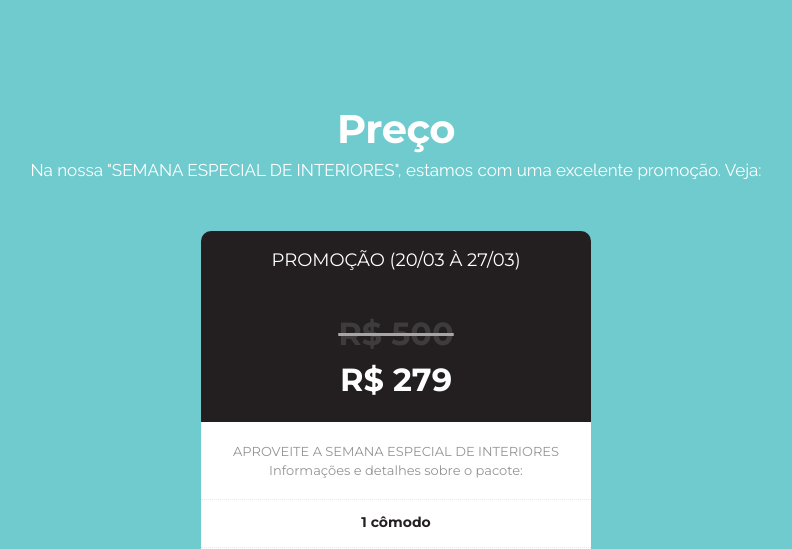
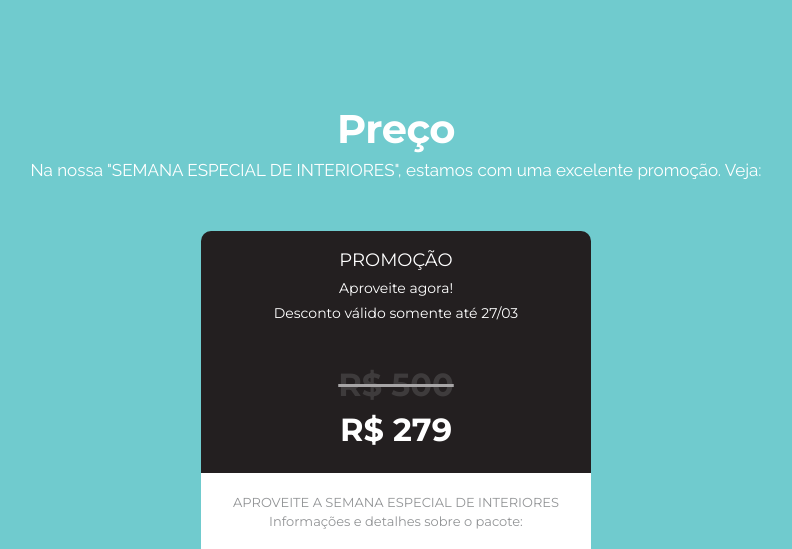
Before and after one commit to DescontUAI-devs/descontuai, a Flask app: page / in a window 1280 px wide. Shown: the part 2247-2796 px from the top of the page, without its empty margins (244-1036 px from the left). Run offline with Flask 2, Linux system fonts and the light colour scheme; some libraries are stand-ins or nearby versions.

Commit message:
Aviso de término da promoção

```diff
--- a/templates/index.html
+++ b/templates/index.html
@@ -144,7 +144,15 @@
 
 				<div class="col-sm-4 pricing-container wow fadeInUp" data-wow-delay="1.3s">
 					<ul class="list-unstyled pricing-table text-center">
-						<li class="headline"><h4 class="white">PROMOÇÃO (20/03 À 27/03)</h4></li>
+						<li class="headline">
+							<h4 class="white">PROMOÇÃO</h4>
+							<p>
+								<h5>Aproveite agora!</h5>
+							</p>
+							<p>
+								<h5>Desconto válido somente até 27/03</h5>
+							</p>
+						</li>
 						<li class="price"><div class="amount line-through"><span class="erased">R$ 500</span></div><div class="amount">R$ 279</div></li>
 						<li class="info">APROVEITE A SEMANA ESPECIAL DE INTERIORES<br/>Informações e detalhes sobre o pacote:</li>
 						<li class="features first">1 cômodo</li>
```
